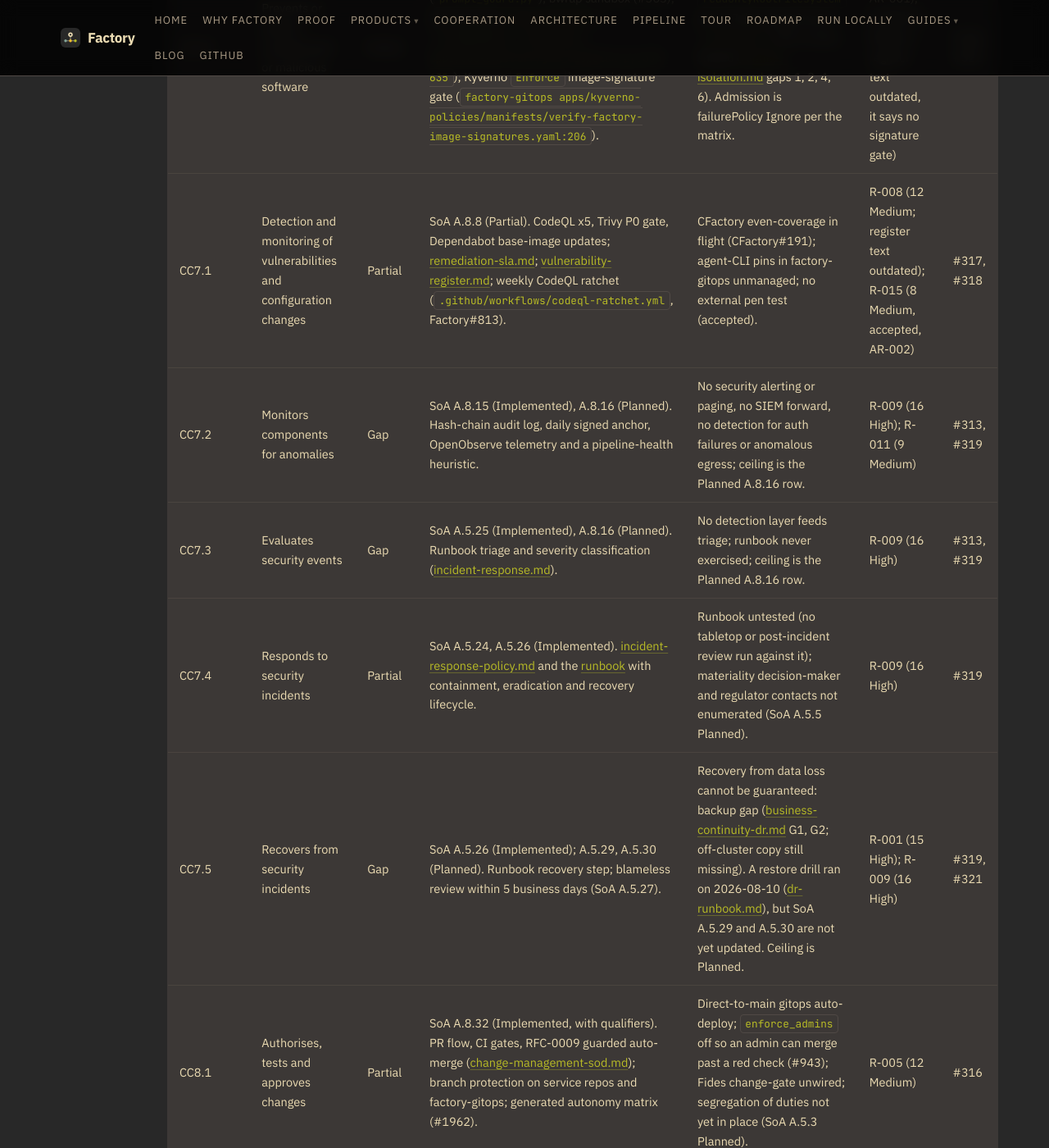
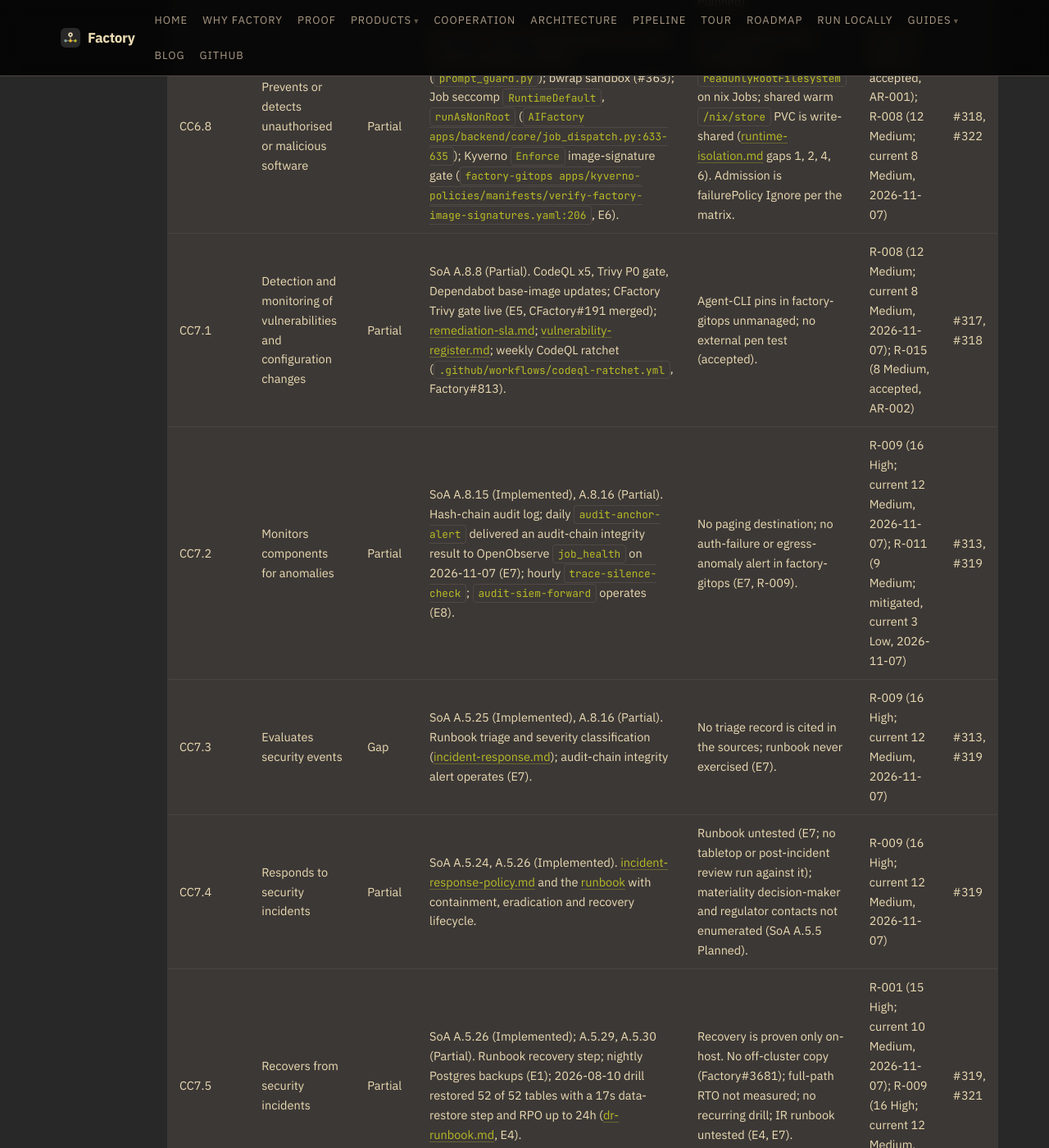
Before and after one commit to olafkfreund/Factory, a Jekyll site: the page built from docs/compliance/soc2-gap-assessment.md, in a window 1280 px wide and 1400 px high, scrolled down 5774 px. Shown: the whole window at 82% size. Built offline with Jekyll 4.4.1, drawn with Linux system fonts in a browser that asks for light colours; our own code applies the rules of GitHub Pages for plain Markdown files; some of the changed text lies outside the part shown.

Commit message:
docs(compliance): re-derive SOC 2 gap ratings from refreshed SoA (plan step 4) (#324)
A1.3, CC7.5, CC7.2 Gap -> Partial; CC9.1, A1.2, CC7.3 stay Gap (ceiling).
Totals 0 Met / 27 Partial / 11 Gap. Implemented by codex (handoff); agent-run
reported 'HEAD moved' because the lead committed step 3 during the run.

Co-Authored-By: Claude Opus 5.5 <noreply@anthropic.com>
Claude-Session: https://claude.ai/code/session_01WtDyDqabJ8SR4gD3ubwYx1

```diff
--- a/docs/compliance/soc2-gap-assessment.md
+++ b/docs/compliance/soc2-gap-assessment.md
@@ -23,9 +23,10 @@ control domains to criteria, and the [Statement of Applicability](statement-of-a
   personal-data exposure stays visible through the C1.1 and C1.2 rows and R-004
   (Factory#320).
 - Either decision is reversed at sign-off by adding the category.
-- The risk scores in this document are the register's recorded scores with their
-  assessment dates (2026-07-24 for R-001 to R-013, 2026-10-24 for R-014 to R-016),
-  not a new assessment. See [risk-register.md](risk-register.md).
+- The risk scores in this document are the register's recorded inherent scores
+  (2026-07-24 for R-001 to R-013, 2026-10-24 for R-014 to R-016). Rows R-001,
+  R-006, R-007, R-008, R-009, R-011 and R-013 were re-measured on 2026-11-07;
+  current scores are shown where recorded. See [risk-register.md](risk-register.md).
 
 ## Status legend
 
@@ -47,14 +48,15 @@ Met, Partial and Gap use the SoA's definitions of Implemented, Partial and Plann
 5. **When in doubt, round down.**
 
 The "Risk (register)" column gives the risk ID and its inherent score as the
-register records it. Accepted risks add `accepted` and their log reference. Where a
-register row is outdated the row says so; the register itself is not edited. For
-example R-008 says there is no signature-verification gate, while the matrix and
-AR-001 cite Kyverno `Enforce`.
+register records it. Accepted risks add `accepted` and their log reference. The
+register was refreshed on 2026-11-07; re-measured risks show both inherent and
+current scores.
 
 Evidence pointers are copied from the cited documents and are not re-verified here.
-The SoA and several domain documents carry an assessment date of 2026-07-24, so
-some of their "current state" text is older than this assessment.
+E1-E12 refer to the evidence base in the [approved plan](../../plan/2026-11-07-324-compliance-records-refresh.md).
+SoA rows A.5.29, A.5.30, A.5.33, A.8.8, A.8.10, A.8.13, A.8.14, A.8.15 and
+A.8.16 were re-measured on 2026-11-07. Several other domain documents carry an
+assessment date of 2026-07-24, so some of their "current state" text is older.
 
 ## Security (CC1-CC9)
 
@@ -65,7 +67,7 @@ some of their "current state" text is older than this assessment.
 | CC1.3 | Structure, authority and responsibility | Partial | SoA A.5.2 (Implemented). [roles.md](roles.md) names the Security Owner and per-domain control owners with a RACI. | Deputy / alternate "to be named"; until individuals are named the Security Owner holds every domain. | none recorded | #311 |
 | CC1.4 | Commitment to competence | Gap | SoA A.6.3 (Planned), A.6.1 (Not Applicable, no credit). The policy set is the baseline material. | Recorded awareness and training cadence pending; no hiring or screening process. | none recorded | #311 |
 | CC1.5 | Accountability for internal control | Partial | SoA A.5.2, A.6.4, A.5.36 (Implemented). Roles and RACI in [roles.md](roles.md); CI gates enforce SDLC policy. | Accountability is documented, but no evidence of an enforced consequence or a performance review. | none recorded | #311 |
-| CC2.1 | Obtains and uses relevant, quality information | Partial | SoA A.8.15, A.5.28 (Implemented). Tamper-evident hash-chain audit log (`audit_chain.py`, `audit_service.py`) and air-gapped `verify-chain` verifier (`AIFactory/apps/web-server/server/audit/__main__.py`). | Background events unchained; no unified fleet audit stream; no SIEM forward ([audit-logging.md](policies/audit-logging.md)). | R-011 (9 Medium) | #313 |
+| CC2.1 | Obtains and uses relevant, quality information | Partial | SoA A.8.15, A.5.28 (Implemented). Tamper-evident hash-chain audit log (`audit_chain.py`, `audit_service.py`), including background events and negative auth actions; air-gapped `verify-chain` verifier (`AIFactory/apps/web-server/server/audit/__main__.py`); `audit-siem-forward` operates (E8, E9). | No unified fleet audit stream ([audit-logging.md](policies/audit-logging.md)). | R-011 (9 Medium; mitigated, current 3 Low, 2026-11-07) | #313 |
 | CC2.2 | Internal communication of responsibilities | Partial | SoA A.5.1, A.5.2, A.5.37 (Implemented). Policy set under [policies/](policies/); [roles.md](roles.md); runbooks and RFCs. | Awareness cadence pending (SoA A.6.3 Planned); `SECURITY.md` and `CODEOWNERS` coverage uneven per [governance-isms.md](policies/governance-isms.md) gap G8. | none recorded | #311 |
 | CC2.3 | External communication | Partial | SoA A.5.6 (Implemented). Coordinated disclosure through `SECURITY.md` (PFactory/AIFactory/TFactory). | `SECURITY.md` missing in the hub and CFactory per governance-isms.md G8; authority-contact list pending (SoA A.5.5 Planned). | none recorded | #311, #319 |
 | CC3.1 | Specifies objectives to identify and assess risk | Gap | No SoA row. [risk-register.md](risk-register.md) Methodology section states the scoring scale and bands. | No documented security objectives are cited in the sources; the register covers risk, not objectives. | none recorded | #311 |
@@ -81,52 +83,52 @@ some of their "current state" text is older than this assessment.
 | CC6.2 | Access provisioning, changes and removal | Partial | SoA A.5.18, A.6.5 (Implemented). Provisioning, revocation and quarterly review via `access_review.py` (`AIFactory/apps/web-server/server/routes/access_review.py`); access-review NDJSON push (AIFactory#1018) to `factory-evidence/control-plane-push/access-review/`. | No defined review cadence, approver or retained completed review; SoA A.5.18 states a quarterly review, but [iam-access-control.md](policies/iam-access-control.md) gap 6 finds no named approver and no retained completed review, so the cadence is stated, not evidenced. The access-review push merged in AIFactory#1018 (2026-07-25); `evidence-collection.md` still calls it a follow-up because that doc predates the merge. | R-002 (15 High) | #312, #324 |
 | CC6.3 | Role-based access and least privilege | Partial | SoA A.5.15, A.8.2, A.8.3 (Implemented). Org RBAC; scoped `acw_` keys (`mcp:read`/`mcp:write`); cred-broker Role scoped to one Secret. | Wildcard-token bypass; no fleet-wide human RBAC role model across the four services. | R-002 (15 High) | #312 |
 | CC6.4 | Physical access restrictions | Gap | SoA A.7.1-A.7.6, A.7.8, A.7.10-A.7.14 (Not Applicable, no credit); A.7.7, A.7.9 (Planned). Physical security inherited from the hosting provider under [vendor-and-third-party-policy.md](policies/vendor-and-third-party-policy.md). | No provider assurance report is cited in the sources; operator-endpoint hardening pending (SoA A.8.1). | none recorded | #311 |
-| CC6.5 | Disposal of logical and physical assets | Partial | SoA A.8.10 (Implemented, with qualifiers). Retention jobs (`audit_retention.py`, evidence `retention.py`) and MinIO ILM delete data. A.7.14 is Not Applicable (no credit). | ILM expires evidence at 30 days against a 90-day claim; DSAR erasure not done. | R-006 (12 Medium); R-004 (16 High) | #313, #320 |
+| CC6.5 | Disposal of logical and physical assets | Partial | SoA A.8.10 (Implemented, with qualifiers). Retention jobs (`audit_retention.py`, evidence `retention.py`) and MinIO ILM delete data. A.7.14 is Not Applicable (no credit). | ILM keeps evidence 90 days (E2); no 13-month floor, and shorter than a 12-month SOC 2 window. DSAR erasure not done. | R-006 (12 Medium; current 6 Low, 2026-11-07); R-004 (16 High) | #313, #320 |
 | CC6.6 | Boundary protection against external threats | Partial | SoA A.8.20, A.8.22 (Implemented); A.8.21, A.8.23 (Partial). Default-deny ingress and egress per-task NetworkPolicy `factory-sandbox-jobs-egress` (`factory-gitops apps/factory-namespace/manifests/networkpolicy-sandbox-jobs.yaml:100,131`); Cloudflare edge. | Egress is 443 to any public IP; 3-5 s unconfined window at pod start (Factory#517); no PodSecurity Admission on task namespaces. Accepted risk gives no credit. | R-012 (8 Medium, accepted, AR-001) | #322 |
 | CC6.7 | Restricts transmission, movement and removal of information | Partial | SoA A.5.14 (Implemented). TLS at Cloudflare edge; PII-redaction and egress-class controls ([data-governance.md](policies/data-governance.md)). | Cluster-internal traffic is cleartext; PII can egress to LLM providers via two unscrubbed CLI spawns; no output DLP (SoA A.8.12 Planned). | R-003 (12 Medium); R-004 (16 High) | #314, #320 |
-| CC6.8 | Prevents or detects unauthorised or malicious software | Partial | SoA A.8.7, A.8.19 (Implemented). Untrusted content handled as hostile (`prompt_guard.py`); bwrap sandbox (#363); Job seccomp `RuntimeDefault`, `runAsNonRoot` (`AIFactory apps/backend/core/job_dispatch.py:633-635`); Kyverno `Enforce` image-signature gate (`factory-gitops apps/kyverno-policies/manifests/verify-factory-image-signatures.yaml:206`). | No microVM boundary (accepted); no `readOnlyRootFilesystem` on nix Jobs; shared warm `/nix/store` PVC is write-shared ([runtime-isolation.md](policies/runtime-isolation.md) gaps 1, 2, 4, 6). Admission is failurePolicy Ignore per the matrix. | R-012 (8 Medium, accepted, AR-001); R-008 (12 Medium; register text outdated, it says no signature gate) | #318, #322 |
-| CC7.1 | Detection and monitoring of vulnerabilities and configuration changes | Partial | SoA A.8.8 (Partial). CodeQL x5, Trivy P0 gate, Dependabot base-image updates; [remediation-sla.md](remediation-sla.md); [vulnerability-register.md](vulnerability-register.md); weekly CodeQL ratchet (`.github/workflows/codeql-ratchet.yml`, Factory#813). | CFactory even-coverage in flight (CFactory#191); agent-CLI pins in factory-gitops unmanaged; no external pen test (accepted). | R-008 (12 Medium; register text outdated); R-015 (8 Medium, accepted, AR-002) | #317, #318 |
-| CC7.2 | Monitors components for anomalies | Gap | SoA A.8.15 (Implemented), A.8.16 (Planned). Hash-chain audit log, daily signed anchor, OpenObserve telemetry and a pipeline-health heuristic. | No security alerting or paging, no SIEM forward, no detection for auth failures or anomalous egress; ceiling is the Planned A.8.16 row. | R-009 (16 High); R-011 (9 Medium) | #313, #319 |
-| CC7.3 | Evaluates security events | Gap | SoA A.5.25 (Implemented), A.8.16 (Planned). Runbook triage and severity classification ([incident-response.md](policies/incident-response.md)). | No detection layer feeds triage; runbook never exercised; ceiling is the Planned A.8.16 row. | R-009 (16 High) | #313, #319 |
-| CC7.4 | Responds to security incidents | Partial | SoA A.5.24, A.5.26 (Implemented). [incident-response-policy.md](policies/incident-response-policy.md) and the [runbook](policies/incident-response.md) with containment, eradication and recovery lifecycle. | Runbook untested (no tabletop or post-incident review run against it); materiality decision-maker and regulator contacts not enumerated (SoA A.5.5 Planned). | R-009 (16 High) | #319 |
-| CC7.5 | Recovers from security incidents | Gap | SoA A.5.26 (Implemented); A.5.29, A.5.30 (Planned). Runbook recovery step; blameless review within 5 business days (SoA A.5.27). | Recovery from data loss cannot be guaranteed: backup gap ([business-continuity-dr.md](policies/business-continuity-dr.md) G1, G2; off-cluster copy still missing). A restore drill ran on 2026-08-10 ([dr-runbook.md](dr-runbook.md)), but SoA A.5.29 and A.5.30 are not yet updated. Ceiling is Planned. | R-001 (15 High); R-009 (16 High) | #319, #321 |
+| CC6.8 | Prevents or detects unauthorised or malicious software | Partial | SoA A.8.7, A.8.19 (Implemented). Untrusted content handled as hostile (`prompt_guard.py`); bwrap sandbox (#363); Job seccomp `RuntimeDefault`, `runAsNonRoot` (`AIFactory apps/backend/core/job_dispatch.py:633-635`); Kyverno `Enforce` image-signature gate (`factory-gitops apps/kyverno-policies/manifests/verify-factory-image-signatures.yaml:206`, E6). | No microVM boundary (accepted); no `readOnlyRootFilesystem` on nix Jobs; shared warm `/nix/store` PVC is write-shared ([runtime-isolation.md](policies/runtime-isolation.md) gaps 1, 2, 4, 6). Admission is failurePolicy Ignore per the matrix. | R-012 (8 Medium, accepted, AR-001); R-008 (12 Medium; current 8 Medium, 2026-11-07) | #318, #322 |
+| CC7.1 | Detection and monitoring of vulnerabilities and configuration changes | Partial | SoA A.8.8 (Partial). CodeQL x5, Trivy P0 gate, Dependabot base-image updates; CFactory Trivy gate live (E5, CFactory#191 merged); [remediation-sla.md](remediation-sla.md); [vulnerability-register.md](vulnerability-register.md); weekly CodeQL ratchet (`.github/workflows/codeql-ratchet.yml`, Factory#813). | Agent-CLI pins in factory-gitops unmanaged; no external pen test (accepted). | R-008 (12 Medium; current 8 Medium, 2026-11-07); R-015 (8 Medium, accepted, AR-002) | #317, #318 |
+| CC7.2 | Monitors components for anomalies | Partial | SoA A.8.15 (Implemented), A.8.16 (Partial). Hash-chain audit log; daily `audit-anchor-alert` delivered an audit-chain integrity result to OpenObserve `job_health` on 2026-11-07 (E7); hourly `trace-silence-check`; `audit-siem-forward` operates (E8). | No paging destination; no auth-failure or egress-anomaly alert in factory-gitops (E7, R-009). | R-009 (16 High; current 12 Medium, 2026-11-07); R-011 (9 Medium; mitigated, current 3 Low, 2026-11-07) | #313, #319 |
+| CC7.3 | Evaluates security events | Gap | SoA A.5.25 (Implemented), A.8.16 (Partial). Runbook triage and severity classification ([incident-response.md](policies/incident-response.md)); audit-chain integrity alert operates (E7). | No triage record is cited in the sources; runbook never exercised (E7). | R-009 (16 High; current 12 Medium, 2026-11-07) | #313, #319 |
+| CC7.4 | Responds to security incidents | Partial | SoA A.5.24, A.5.26 (Implemented). [incident-response-policy.md](policies/incident-response-policy.md) and the [runbook](policies/incident-response.md) with containment, eradication and recovery lifecycle. | Runbook untested (E7; no tabletop or post-incident review run against it); materiality decision-maker and regulator contacts not enumerated (SoA A.5.5 Planned). | R-009 (16 High; current 12 Medium, 2026-11-07) | #319 |
+| CC7.5 | Recovers from security incidents | Partial | SoA A.5.26 (Implemented); A.5.29, A.5.30 (Partial). Runbook recovery step; nightly Postgres backups (E1); 2026-08-10 drill restored 52 of 52 tables with a 17s data-restore step and RPO up to 24h ([dr-runbook.md](dr-runbook.md), E4). | Recovery is proven only on-host. No off-cluster copy (Factory#3681); full-path RTO not measured; no recurring drill; IR runbook untested (E4, E7). | R-001 (15 High; current 10 Medium, 2026-11-07); R-009 (16 High; current 12 Medium, 2026-11-07) | #319, #321 |
 | CC8.1 | Authorises, tests and approves changes | Partial | SoA A.8.32 (Implemented, with qualifiers). PR flow, CI gates, RFC-0009 guarded auto-merge ([change-management-sod.md](policies/change-management-sod.md)); branch protection on service repos and factory-gitops; generated autonomy matrix (#1962). | Direct-to-main gitops auto-deploy; `enforce_admins` off so an admin can merge past a red check (#943); Fides change-gate unwired; segregation of duties not yet in place (SoA A.5.3 Planned). | R-005 (12 Medium) | #316 |
-| CC9.1 | Mitigates risk of business disruption | Gap | SoA A.5.29, A.5.30, A.8.13, A.8.14 (Planned). BC policy defined ([business-continuity-policy.md](policies/business-continuity-policy.md)); RTO/RPO proposed. | Recovery constrained by the open backup gap; single-instance data stores; a single restore drill (2026-08-10, [dr-runbook.md](dr-runbook.md)) that SoA A.5.30 does not yet reflect. Ceiling is Planned. | R-001 (15 High); R-007 (12 Medium) | #321 |
-| CC9.2 | Assesses and manages vendor and partner risk | Gap | SoA A.5.19 (Implemented); A.5.21 (Partial); A.5.20, A.5.22 (Planned). [vendor-and-third-party-policy.md](policies/vendor-and-third-party-policy.md); cosign + dual SBOM on four image repos; Trivy P0 gate. | Processor terms and sub-processor list pending; annual vendor re-review not yet operating; agent-CLI pins unmanaged. Ceiling is Planned. | R-008 (12 Medium; register text outdated) | #318, #320 |
+| CC9.1 | Mitigates risk of business disruption | Gap | SoA A.5.29, A.5.30, A.8.13 (Partial); A.8.14 (Planned). BC policy defined ([business-continuity-policy.md](policies/business-continuity-policy.md)); nightly Postgres backups (E1), MinIO versioning (E2), and a 2026-08-10 restore drill ([dr-runbook.md](dr-runbook.md), E4). | Recovery remains on-host, with no MinIO backup or off-cluster copy (Factory#3681); data stores are single-instance (E3). A.8.14 Planned keeps the ceiling at Planned. | R-001 (15 High; current 10 Medium, 2026-11-07); R-007 (12 Medium) | #321 |
+| CC9.2 | Assesses and manages vendor and partner risk | Gap | SoA A.5.19 (Implemented); A.5.21 (Partial); A.5.20, A.5.22 (Planned). [vendor-and-third-party-policy.md](policies/vendor-and-third-party-policy.md); cosign + dual SBOM on four image repos; Trivy P0 gate and CFactory HIGH/CRITICAL gate (E5). | Processor terms and sub-processor list pending; annual vendor re-review not yet operating; agent-CLI pins unmanaged. Ceiling is Planned. | R-008 (12 Medium; current 8 Medium, 2026-11-07) | #318, #320 |
 
 ## Availability (A1)
 
 | Criterion | Requirement | Status | Control and evidence (incl. SoA rows) | Gap | Risk (register) | Issue |
 |---|---|---|---|---|---|---|
 | A1.1 | Capacity management | Partial | SoA A.8.6 (Implemented). KEDA-driven per-task Job scaling (RFC-0016); Postgres and Redis job-state backpressure. | No capacity forecasting or review record cited; single-instance stores (SoA A.8.14 Planned). | R-007 (12 Medium) | #321 |
-| A1.2 | Environmental protections, backup and recovery infrastructure | Gap | SoA A.5.29, A.5.30, A.8.13, A.8.14 (Planned). [business-continuity-dr.md](policies/business-continuity-dr.md); `backups-index.json` in the daily evidence snapshot. | Off-cluster encrypted backup is Wave 2 and the SoA records no backups today. Ceiling is Planned. Note: evidence-collection.md describes a 02:15 UTC Postgres backup (`apps/backups`) that the SoA and R-001 do not yet reflect. | R-001 (15 High); R-007 (12 Medium) | #321 |
-| A1.3 | Tests recovery plan procedures | Gap | SoA A.5.30 (Planned). [dr-runbook.md](dr-runbook.md) and [business-continuity-dr.md](policies/business-continuity-dr.md). | A Postgres restore drill ran on 2026-08-10 with measured RTO and RPO ([dr-runbook.md](dr-runbook.md)), but SoA A.5.30 still reads Planned and is not yet updated, so the ceiling keeps this row at Gap. No off-cluster copy, and no recurring drill cadence is cited. | R-001 (15 High) | #321 |
+| A1.2 | Environmental protections, backup and recovery infrastructure | Gap | SoA A.5.29, A.5.30, A.8.13 (Partial); A.8.14 (Planned). [business-continuity-dr.md](policies/business-continuity-dr.md); nightly `postgres-backup` operates (E1), MinIO buckets are versioned (E2), and a 2026-08-10 restore drill is recorded (E4). | No off-cluster copy (Factory#3681), no MinIO backup, and single-instance stores (E3). A.8.14 Planned keeps the ceiling at Planned. | R-001 (15 High; current 10 Medium, 2026-11-07); R-007 (12 Medium) | #321 |
+| A1.3 | Tests recovery plan procedures | Partial | SoA A.5.30 (Partial). [dr-runbook.md](dr-runbook.md) records a 2026-08-10 Postgres restore drill: 52 of 52 tables, 17s data-restore step and RPO up to 24h (E4). | Full-path RTO not measured; no recurring drill and no off-cluster copy (Factory#3681). | R-001 (15 High; current 10 Medium, 2026-11-07) | #321 |
 
 ## Confidentiality (C1)
 
 | Criterion | Requirement | Status | Control and evidence (incl. SoA rows) | Gap | Risk (register) | Issue |
 |---|---|---|---|---|---|---|
 | C1.1 | Identifies and maintains confidential information | Gap | SoA A.5.12 (Implemented); A.5.9, A.5.13 (Planned). Four-tier scheme in [data-classification-and-handling-policy.md](policies/data-classification-and-handling-policy.md). | Systematic labelling and asset inventory pending; data-governance.md records no basis for tier-driven handling. Ceiling is Planned. | R-004 (16 High) | #320 |
-| C1.2 | Disposes of confidential information | Partial | SoA A.8.10 (Implemented, with qualifiers). Retention jobs (`audit_retention.py`, evidence `retention.py`) and MinIO ILM delete data; test artifacts retained 7 days (SoA A.8.33). | ILM misconfiguration; DSAR erasure deferred by decision 2026-10-24. | R-006 (12 Medium); R-004 (16 High) | #313, #320 |
+| C1.2 | Disposes of confidential information | Partial | SoA A.8.10 (Implemented, with qualifiers). Retention jobs (`audit_retention.py`, evidence `retention.py`) and MinIO ILM delete data; test artifacts retained 7 days (SoA A.8.33). | ILM keeps evidence 90 days (E2); no 13-month floor, and shorter than a 12-month SOC 2 window. DSAR erasure deferred by decision 2026-10-24. | R-006 (12 Medium; current 6 Low, 2026-11-07); R-004 (16 High) | #313, #320 |
 
 ## Summary
 
 | Category | Criteria | Met | Partial | Gap |
 |---|---|---|---|---|
-| Security (CC1-CC9) | 33 | 0 | 22 | 11 |
-| Availability (A1) | 3 | 0 | 1 | 2 |
+| Security (CC1-CC9) | 33 | 0 | 24 | 9 |
+| Availability (A1) | 3 | 0 | 2 | 1 |
 | Confidentiality (C1) | 2 | 0 | 1 | 1 |
-| **Total** | **38** | **0** | **24** | **14** |
+| **Total** | **38** | **0** | **27** | **11** |
 
 No criterion is Met. Every Partial row has a real control but misses one of the
 Met tests: whole-criterion coverage or an operating output.
 
 Criteria whose register risk is High (15 or more inherent):
 
-- R-001 (15, no backups): CC7.5, CC9.1, A1.2, A1.3.
+- R-001 (15, backups on-host only; current 10 Medium, 2026-11-07): CC7.5, CC9.1, A1.2, A1.3.
 - R-002 (15, wildcard `APP_API_TOKEN`): CC6.1, CC6.2, CC6.3.
 - R-004 (16, PII egress): CC6.5, CC6.7, C1.1, C1.2.
-- R-009 (16, no alerting): CC7.2, CC7.3, CC7.4, CC7.5.
+- R-009 (16, no paging; current 12 Medium, 2026-11-07): CC7.2, CC7.3, CC7.4, CC7.5.
 
 ## Accepted risks
 
@@ -143,20 +145,19 @@ restated here.
 
 The control-by-control view is [statement-of-applicability.md](statement-of-applicability.md).
 This section summarises it and does not replace it. Row-level counts for the 93
-Annex A controls: 54 Implemented, 4 Partial, 18 Planned, 17 Not Applicable.
+Annex A controls: 54 Implemented, 8 Partial, 14 Planned, 17 Not Applicable.
 
-**Partial (4):** A.5.21, A.8.8, A.8.21, A.8.23.
+**Partial (8):** A.5.21, A.5.29, A.5.30, A.8.8, A.8.13, A.8.16, A.8.21, A.8.23.
 
-**Planned (18), grouped by driving issue:**
+**Planned (14), grouped by driving issue:**
 
 | Issue | SoA rows |
 |---|---|
 | #311 governance | A.5.35, A.6.3, A.7.7, A.7.9, A.8.1 |
-| #313 audit logging | A.8.16 |
 | #316 change management | A.5.3 |
 | #319 incident response | A.5.5 |
 | #320 data governance (A.5.9 also #315, A.8.12 also #323) | A.5.9, A.5.13, A.5.20, A.5.34, A.8.12 |
-| #321 business continuity | A.5.29, A.5.30, A.8.13, A.8.14 |
+| #321 business continuity | A.8.14 |
 | none cited in the row | A.5.22 |
 
 ## Residual-risk sign-off
@@ -164,12 +165,9 @@ Annex A controls: 54 Implemented, 4 Partial, 18 Planned, 17 Not Applicable.
 The signature accepts the current exposure shown above, not a future target
 residual. The table is left unsigned.
 
-Before signing, refresh the risk-register rows R-001, R-006, R-008, R-009, R-011
-and R-013. On 2026-11-07 they still describe gaps whose controls have since gone
-live (for example, the daily Postgres backup and the 2026-08-10 restore drill in
-[dr-runbook.md](dr-runbook.md) under R-001), so the scores shown above may
-overstate those risks. Off-cluster backup stays open under
-R-001 either way: no issue tracks it since factory-gitops#70 closed.
+The risk-register rows R-001, R-006, R-007, R-008, R-009, R-011 and R-013 were
+refreshed on 2026-11-07 ([spec](../../spec/2026-11-07-324-compliance-records-refresh.md)).
+Off-cluster backup remains open under R-001 (Factory#3681).
 
 | Framework | Current exposure accepted? | Scope decisions confirmed | Signed by | Date |
 |---|---|---|---|---|
```
